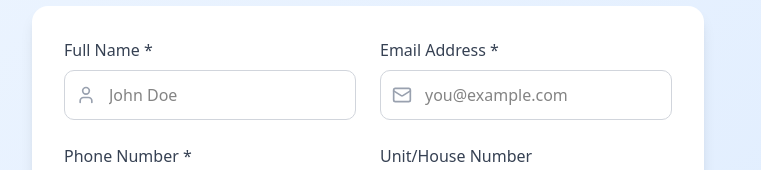
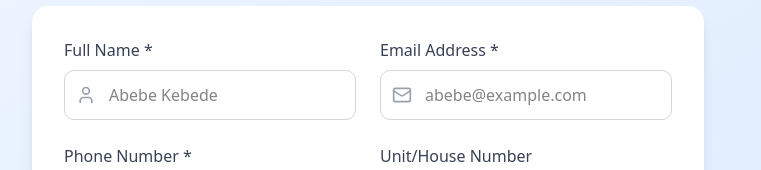
Before and after one commit to Obsann/RMS-Kebele-management-system, a React (Vite) app in the folder frontend/: page /register in a window 1280 px wide. Shown: the part 194-364 px from the top of the page, without its empty margins (272-1033 px from the left). Built offline with nearby package versions, Linux system fonts and the light colour scheme; no server answers.

Commit message:
feat(auth): Adjust Register page structure

```diff
--- a/frontend/src/pages/Register.jsx
+++ b/frontend/src/pages/Register.jsx
@@ -88,7 +88,7 @@ export default function Register() {
                     value={formData.name}
                     onChange={handleChange}
                     className="w-full pl-11 pr-4 py-3 border border-gray-300 rounded-lg focus:outline-none focus:ring-2 focus:ring-blue-500 focus:border-transparent"
-                    placeholder="John Doe"
+                    placeholder="Abebe Kebede"
                     required
                     disabled={isLoading}
                   />
@@ -106,7 +106,7 @@ export default function Register() {
                     value={formData.email}
                     onChange={handleChange}
                     className="w-full pl-11 pr-4 py-3 border border-gray-300 rounded-lg focus:outline-none focus:ring-2 focus:ring-blue-500 focus:border-transparent"
-                    placeholder="you@example.com"
+                    placeholder="abebe@example.com"
                     required
                     disabled={isLoading}
                   />
```
